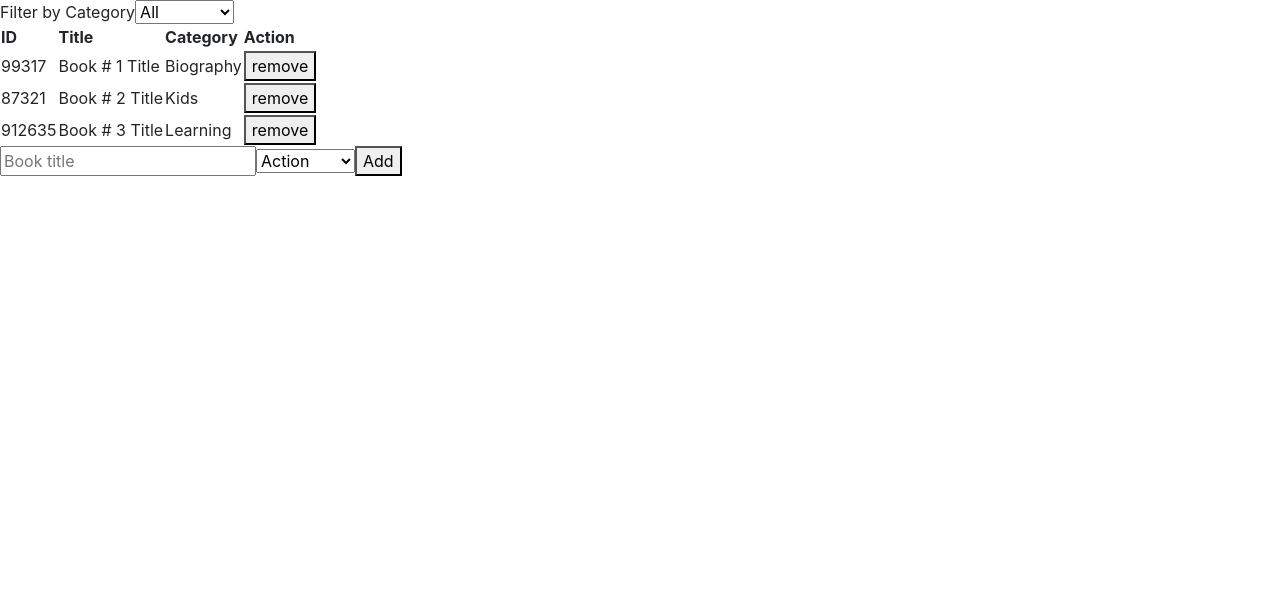
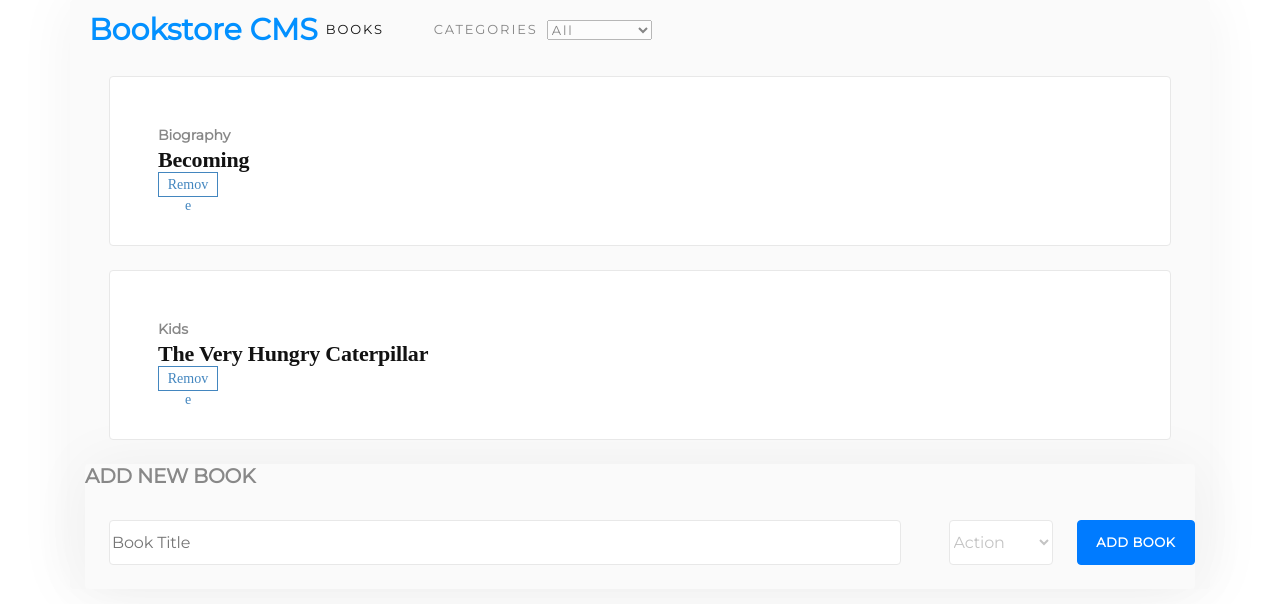
Before and after one commit to AndresFMoya/react-bookstore, a React (Create React App) app: page / in a window 1280 px wide. Shown: the top 604 px of the page. Built offline with nearby package versions, Linux system fonts and the light colour scheme.

Commit message:
feat: implement styling

```diff
--- a/public/index.html
+++ b/public/index.html
@@ -6,18 +6,19 @@
     <meta name="viewport" content="width=device-width, initial-scale=1" />
     <meta name="theme-color" content="#000000" />
     <meta
-      name="description"
+      name="Bookstore CMS"
       content="Web site created using create-react-app"
     />
     <link rel="apple-touch-icon" href="%PUBLIC_URL%/logo192.png" />
     <link rel="manifest" href="%PUBLIC_URL%/manifest.json" />
+    <link href="https://fonts.googleapis.com/css?family=Roboto+Slab&display=swap" rel="stylesheet">
+    <link href="https://fonts.googleapis.com/css?family=Montserrat&display=swap" rel="stylesheet">
     <link rel="stylesheet" href="https://stackpath.bootstrapcdn.com/bootstrap/4.1.0/css/bootstrap.min.css"
           integrity="sha384-9gVQ4dYFwwWSjIDZnLEWnxCjeSWFphJiwGPXr1jddIhOegiu1FwO5qRGvFXOdJZ4" crossorigin="anonymous">
-    <title>React App</title>
+    <title>Bookstore CMS</title>
   </head>
   <body>
     <noscript>You need to enable JavaScript to run this app.</noscript>
     <div id="root"></div>
-
   </body>
 </html>
--- a/src/components/App.js
+++ b/src/components/App.js
@@ -3,7 +3,7 @@ import BooksList from '../containers/BooksList';
 import BooksForm from '../containers/BooksForm';
 
 const App = () => (
-  <div className="app">
+  <div className="app container panel-bg">
     <BooksList />
     <BooksForm />
   </div>
--- a/src/components/Book.js
+++ b/src/components/Book.js
@@ -9,12 +9,13 @@ const Book = (props) => {
   };
 
   return (
-    <tr key={book.id}>
-      <td>{ book.id }</td>
-      <td>{ book.title }</td>
-      <td>{ book.category }</td>
-      <td><button type="button" onClick={handleRemoveBook}>remove</button></td>
-    </tr>
+    <div className="book card m-4" key={book.id}>
+      <div className="book-info p-5">
+        <div className="category">{ book.category }</div>
+        <div className="title">{ book.title }</div>
+        <button className="remove" type="button" onClick={handleRemoveBook}>Remove</button>
+      </div>
+    </div>
   );
 };
 
--- a/src/components/CategoryFilter.js
+++ b/src/components/CategoryFilter.js
@@ -9,9 +9,11 @@ const CategoryFilter = (props) => {
   const { filterBook, filter } = props;
 
   return (
-    <div>
-      Filter by Category
-      <select value={filter} onChange={filterBook}>
+    <div className="category-section d-flex align-items-center pt-2">
+      <h1 className="bookstore-CMS m-1">Bookstore CMS</h1>
+      <div className="books m-1">BOOKS</div>
+      <div className="categories m-1">CATEGORIES</div>
+      <select className="category m-1" value={filter} onChange={filterBook}>
         <option value="All">All</option>
         { categories.map(category => (
           <option value={category} key={category}>
--- a/src/containers/BooksForm.js
+++ b/src/containers/BooksForm.js
@@ -49,13 +49,18 @@ const BooksForm = (props) => {
   );
 
   return (
-    <form onSubmit={handleSubmit}>
-      <input placeholder="Book title" onChange={handleChange} value={state.title} name="title" />
-      <select onChange={handleChange} value={state.category} name="category">
-        {categories.map(category => renderOption(category))}
-      </select>
-      <button type="submit">Add</button>
-    </form>
+    <div className="panel-bg d-flex">
+      <form onSubmit={handleSubmit} className="add-book d-flex flex-column w-100">
+        <h4 className="title">ADD NEW BOOK</h4>
+        <div className="d-flex align-items-center">
+          <input placeholder="Book Title" onChange={handleChange} value={state.title} name="title" className="book-input m-4" />
+          <select onChange={handleChange} value={state.category} name="category" className="category m-4">
+            {categories.map(category => renderOption(category))}
+          </select>
+          <button className="btn btn-primary" type="submit">ADD BOOK</button>
+        </div>
+      </form>
+    </div>
   );
 };
 
--- a/src/containers/BooksList.js
+++ b/src/containers/BooksList.js
@@ -21,16 +21,8 @@ const BooksList = (props) => {
   return (
     <div>
       <CategoryFilter filterBook={handleFilterChange} />
-      <table className="books-list">
-        <thead>
-          <tr>
-            <th>ID</th>
-            <th>Title</th>
-            <th>Category</th>
-            <th>Action</th>
-          </tr>
-        </thead>
-        <tbody>
+      <div className="">
+        <div>
           { books.filter(book => (filter === 'All' || book.category === filter)).map(book => (
             <Book
               book={book}
@@ -38,8 +30,8 @@ const BooksList = (props) => {
               remove={handleRemoveBook}
             />
           ))}
-        </tbody>
-      </table>
+        </div>
+      </div>
     </div>
   );
 };
--- a/src/index.js
+++ b/src/index.js
@@ -9,9 +9,8 @@ import randomId from './components/randomId';
 
 const INITIAL_STATE = {
   books: [
-    { id: randomId(), title: 'Book # 1 Title', category: 'Biography' },
-    { id: randomId(), title: 'Book # 2 Title', category: 'Kids' },
-    { id: randomId(), title: 'Book # 3 Title', category: 'Learning' },
+    { id: randomId(), title: 'Becoming', category: 'Biography' },
+    { id: randomId(), title: 'The Very Hungry Caterpillar', category: 'Kids' },
   ],
   filter: 'All',
 };
--- a/src/styles/scss/index.scss
+++ b/src/styles/scss/index.scss
@@ -0,0 +1,97 @@
+.app {
+    font-family: Montserrat, serif;
+}
+.panel-bg {
+    border-radius: 4px;
+    box-shadow: 0 0 60px 0 rgba(0, 0, 0, 0.05);
+    background-color: #fafafa;
+}
+.category-section {
+    .bookstore-CMS {
+        font-size: 30px;
+        font-weight: bold;
+        color: #0290ff;
+    }
+    .books {
+        width: 100px;
+        font-size: 13px;
+        letter-spacing: 1.9px;
+        color: #121212;
+    }
+    .categories, .category {
+        width: 105px;
+        opacity: 0.5;
+        font-size: 13px;
+        letter-spacing: 1.9px;
+        color: #121212;
+    }
+}
+.book {
+    height: 170px;
+    border-radius: 4px;
+    border: solid 1px #e8e8e8;
+    background-color: #ffffff;
+    .title {
+        height: 29px;
+        font-family: RobotoSlab, serif;
+        font-size: 22px;
+        font-weight: bold;
+        letter-spacing: -0.2px;
+        color: #121212;
+    }
+    .remove {
+        border: 0.5px solid;
+        background-color: #ffffff;
+        width: 60px;
+        height: 25px;
+        font-family: RobotoSlab, serif;
+        font-size: 14px;
+        font-weight: 300;
+        color: #4386bf;
+    }
+    .category {
+        height: 18px;
+        opacity: 0.5;
+        font-family: Montserrat, serif;
+        font-size: 14px;
+        font-weight: bold;
+        color: #121212;
+    }
+}
+.add-book {
+    .title {
+        height: 24px;
+        width: 1000px;
+        font-size: 20px;
+        font-weight: bold;
+        letter-spacing: -0.18px;
+        color: #888888;
+    }
+    .book-input {
+        height: 45px;
+        width: 1000px;
+        border-radius: 4px;
+        border: solid 1px #e8e8e8;
+        background-color: #ffffff;
+        font-size: 16px;
+        letter-spacing: -0.15px;
+        color: #c4c4c4;
+    }
+    .category {
+        height: 45px;
+        border-radius: 4px;
+        border: solid 1px #e8e8e8;
+        background-color: #ffffff;
+        font-size: 16px;
+        letter-spacing: -0.15px;
+        color: #c4c4c4;
+    }
+    button {
+        width: 143px;
+        height: 45px;
+        font-size: 13px;
+        font-weight: bold;
+        letter-spacing: 0.5px;
+        text-align: center;
+    }
+}
```
